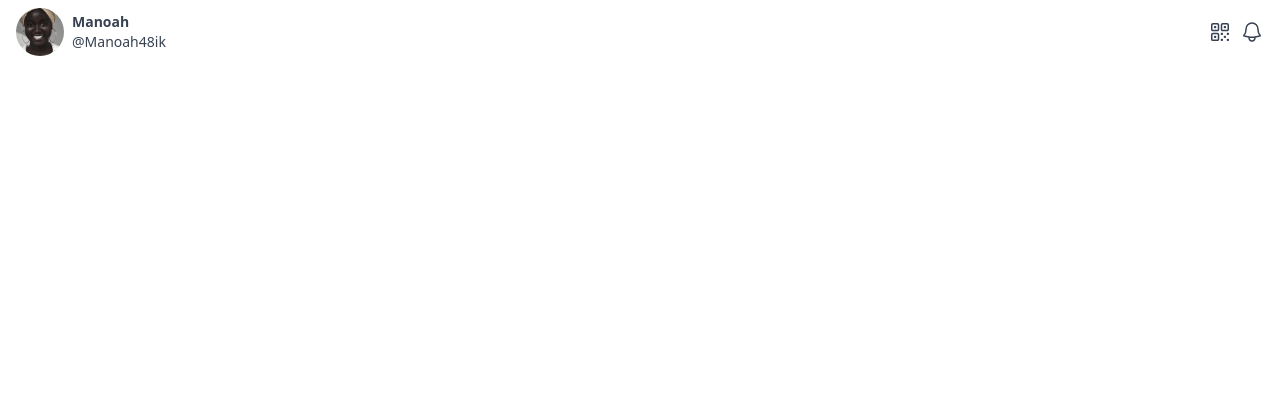
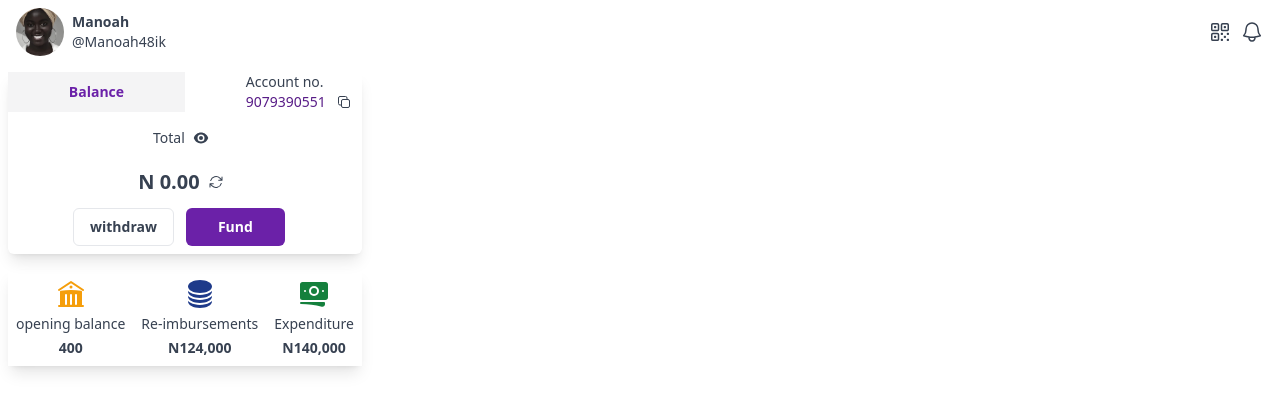
Before and after one commit to manoahLinks/expense-tracker, a React (Create React App) app in the folder frontend/: page /profile in a window 1280 px wide. Before the commit this address had no page. Shown: the top 412 px of the page. Built offline with nearby package versions, Linux system fonts and the light colour scheme.

Commit message:
styling cmponents of the profile page

```diff
--- a/frontend/src/App.js
+++ b/frontend/src/App.js
@@ -3,8 +3,11 @@ import { BrowserRouter as Router, Route, Routes } from 'react-router-dom';
 import NavBar from './components/NavBar';
 import TaskBar from './components/TaskBar';
 import HomePage from './pages/HomePage';
+import ProfilePage from './pages/ProfilePage';
 import Transactions from './components/Transactions';
 import ExpenseForm from './components/ExpenseForm';
+
+
 
 class App extends Component {
   render() {
@@ -15,6 +18,7 @@ class App extends Component {
           <div className='flex flex-col md:flex-row w-full'>
             <Routes>
               <Route exact path={`/`} element={<HomePage></HomePage>}></Route>
+              <Route path={`/profile`} element={<ProfilePage></ProfilePage>}></Route>
               <Route path={`/transactions`} element={<Transactions></Transactions>}></Route>
               <Route path={`/new`} element={<ExpenseForm></ExpenseForm>}></Route>
             </Routes>
--- /dev/null
+++ b/frontend/src/components/ExpenseCard.js
@@ -0,0 +1,43 @@
+const ExpenseCard = () => {
+    return (
+        <div className="flex flex-col m-2 rounded-md shadow-lg">
+            <div className="flex justify-between">
+                <div className="flex bg-zinc-100 justify-center w-6/12 items-center">
+                    <h4 className="font-semibold text-sm text-purple-800">Balance</h4>
+                </div>
+
+                <div className="">
+                    <h4>Account no.</h4>
+                    <div className="flex items-center">
+                        <h4 className="text-sm text-purple-900">9079390551</h4>
+                        <svg xmlns="http://www.w3.org/2000/svg" fill="none" viewBox="0 0 24 24" strokeWidth={1.5} stroke="currentColor" className="w-5 h-4 mx-2">
+                            <path strokeLinecap="round" strokeLinejoin="round" d="M16.5 8.25V6a2.25 2.25 0 00-2.25-2.25H6A2.25 2.25 0 003.75 6v8.25A2.25 2.25 0 006 16.5h2.25m8.25-8.25H18a2.25 2.25 0 012.25 2.25V18A2.25 2.25 0 0118 20.25h-7.5A2.25 2.25 0 018.25 18v-1.5m8.25-8.25h-6a2.25 2.25 0 00-2.25 2.25v6" />
+                        </svg>
+                    </div>
+                </div>
+            </div>
+
+            <div className="flex flex-col items-center p-2">
+                <div className="flex items-center p-2">
+                    <h4 className="text-sm">Total</h4>
+                    <svg xmlns="http://www.w3.org/2000/svg" viewBox="0 0 24 24" fill="currentColor" className="w-4 h-4 mx-2">
+                        <path d="M12 15a3 3 0 100-6 3 3 0 000 6z" />
+                        <path fillRule="evenodd" d="M1.323 11.447C2.811 6.976 7.028 3.75 12.001 3.75c4.97 0 9.185 3.223 10.675 7.69.12.362.12.752 0 1.113-1.487 4.471-5.705 7.697-10.677 7.697-4.97 0-9.186-3.223-10.675-7.69a1.762 1.762 0 010-1.113zM17.25 12a5.25 5.25 0 11-10.5 0 5.25 5.25 0 0110.5 0z" clipRule="evenodd" />
+                    </svg>
+                </div>
+                <div className="flex items-center py-3">
+                    <h4 className="text-xl font-semibold">N 0.00</h4>
+                    <svg xmlns="http://www.w3.org/2000/svg" viewBox="0 0 24 24" fill="currentColor" className="w-4 h-4 mx-2">
+                        <path fillRule="evenodd" d="M4.755 10.059a7.5 7.5 0 0112.548-3.364l1.903 1.903h-3.183a.75.75 0 100 1.5h4.992a.75.75 0 00.75-.75V4.356a.75.75 0 00-1.5 0v3.18l-1.9-1.9A9 9 0 003.306 9.67a.75.75 0 101.45.388zm15.408 3.352a.75.75 0 00-.919.53 7.5 7.5 0 01-12.548 3.364l-1.902-1.903h3.183a.75.75 0 000-1.5H2.984a.75.75 0 00-.75.75v4.992a.75.75 0 001.5 0v-3.18l1.9 1.9a9 9 0 0015.059-4.035.75.75 0 00-.53-.918z" clipRule="evenodd" />
+                    </svg>
+                </div>
+                <div className="flex">
+                    <button className="px-4 py-2 font-semibold border border-silver-100 rounded-md">withdraw</button>
+                    <button className="mx-3 px-8 font-semibold py-2 text-white rounded-md bg-purple-800">Fund</button>
+                </div>
+            </div>
+        </div>
+     );
+}
+
+export default ExpenseCard;
--- /dev/null
+++ b/frontend/src/components/ScoreCard.js
@@ -0,0 +1,39 @@
+const ScoreCard = () => {
+    return (
+        <div className="flex justify-evenly m-2 shadow-lg ">
+            <div className="flex flex-col items-center p-2">
+                <svg xmlns="http://www.w3.org/2000/svg" viewBox="0 0 24 24" fill="currentColor" className="w-8 h-8 fill-amber-500">
+                    <path d="M11.584 2.376a.75.75 0 01.832 0l9 6a.75.75 0 11-.832 1.248L12 3.901 3.416 9.624a.75.75 0 01-.832-1.248l9-6z" />
+                    <path fillRule="evenodd" d="M20.25 10.332v9.918H21a.75.75 0 010 1.5H3a.75.75 0 010-1.5h.75v-9.918a.75.75 0 01.634-.74A49.109 49.109 0 0112 9c2.59 0 5.134.202 7.616.592a.75.75 0 01.634.74zm-7.5 2.418a.75.75 0 00-1.5 0v6.75a.75.75 0 001.5 0v-6.75zm3-.75a.75.75 0 01.75.75v6.75a.75.75 0 01-1.5 0v-6.75a.75.75 0 01.75-.75zM9 12.75a.75.75 0 00-1.5 0v6.75a.75.75 0 001.5 0v-6.75z" clipRule="evenodd" />
+                    <path d="M12 7.875a1.125 1.125 0 100-2.25 1.125 1.125 0 000 2.25z" />
+                </svg>
+                <h4 className="my-1">opening balance</h4>
+                <h4 className=" text-sm font-semibold">400</h4>
+            </div>
+
+            <div className="flex flex-col items-center p-2">
+                <svg xmlns="http://www.w3.org/2000/svg" viewBox="0 0 24 24" fill="currentColor" className="w-8 h-8 fill-blue-900">
+                    <path d="M21 6.375c0 2.692-4.03 4.875-9 4.875S3 9.067 3 6.375 7.03 1.5 12 1.5s9 2.183 9 4.875z" />
+                    <path d="M12 12.75c2.685 0 5.19-.586 7.078-1.609a8.283 8.283 0 001.897-1.384c.016.121.025.244.025.368C21 12.817 16.97 15 12 15s-9-2.183-9-4.875c0-.124.009-.247.025-.368a8.285 8.285 0 001.897 1.384C6.809 12.164 9.315 12.75 12 12.75z" />
+                    <path d="M12 16.5c2.685 0 5.19-.586 7.078-1.609a8.282 8.282 0 001.897-1.384c.016.121.025.244.025.368 0 2.692-4.03 4.875-9 4.875s-9-2.183-9-4.875c0-.124.009-.247.025-.368a8.284 8.284 0 001.897 1.384C6.809 15.914 9.315 16.5 12 16.5z" />
+                    <path d="M12 20.25c2.685 0 5.19-.586 7.078-1.609a8.282 8.282 0 001.897-1.384c.016.121.025.244.025.368 0 2.692-4.03 4.875-9 4.875s-9-2.183-9-4.875c0-.124.009-.247.025-.368a8.284 8.284 0 001.897 1.384C6.809 19.664 9.315 20.25 12 20.25z" />
+                </svg>
+                <h4 className="my-1">Re-imbursements</h4>
+                <h4 className=" text-sm font-semibold">N124,000</h4>
+            </div>
+
+            <div className="flex flex-col items-center p-2">
+                <svg xmlns="http://www.w3.org/2000/svg" viewBox="0 0 24 24" fill="currentColor" className="w-8 h-8 fill-green-700">
+                    <path d="M12 7.5a2.25 2.25 0 100 4.5 2.25 2.25 0 000-4.5z" />
+                    <path fillRule="evenodd" d="M1.5 4.875C1.5 3.839 2.34 3 3.375 3h17.25c1.035 0 1.875.84 1.875 1.875v9.75c0 1.036-.84 1.875-1.875 1.875H3.375A1.875 1.875 0 011.5 14.625v-9.75zM8.25 9.75a3.75 3.75 0 117.5 0 3.75 3.75 0 01-7.5 0zM18.75 9a.75.75 0 00-.75.75v.008c0 .414.336.75.75.75h.008a.75.75 0 00.75-.75V9.75a.75.75 0 00-.75-.75h-.008zM4.5 9.75A.75.75 0 015.25 9h.008a.75.75 0 01.75.75v.008a.75.75 0 01-.75.75H5.25a.75.75 0 01-.75-.75V9.75z" clipRule="evenodd" />
+                    <path d="M2.25 18a.75.75 0 000 1.5c5.4 0 10.63.722 15.6 2.075 1.19.324 2.4-.558 2.4-1.82V18.75a.75.75 0 00-.75-.75H2.25z" />
+                </svg>
+                <h4 className="my-1">Expenditure</h4>
+                <h4 className=" text-sm font-semibold">N140,000</h4>
+            </div>
+
+        </div>
+     );
+}
+
+export default ScoreCard
--- /dev/null
+++ b/frontend/src/components/TableGrid.js
@@ -0,0 +1,42 @@
+const TableGrid = () => {
+    return (
+        <div className="grid grid-cols-1">
+            <div className="flex justify-between p-2 bg-white border-b border-silver-100 items-center">
+                <div className="flex items-center">
+                    <div className="p-2 rounded-full bg-green-200">
+                        <svg xmlns="http://www.w3.org/2000/svg" viewBox="0 0 24 24" fill="currentColor" className="w-4 h-4">
+                            <path fillRule="evenodd" d="M12 3.75a.75.75 0 01.75.75v13.19l5.47-5.47a.75.75 0 111.06 1.06l-6.75 6.75a.75.75 0 01-1.06 0l-6.75-6.75a.75.75 0 111.06-1.06l5.47 5.47V4.5a.75.75 0 01.75-.75z" clipRule="evenodd" />
+                        </svg>
+                    </div>
+
+                    <div className="flex flex-col mx-2">
+                        <h4 className="font-semibold">deposit-Paul Kunanzang</h4>
+                        <h4 className="font-light">12:33, Apr 20, 2020</h4>
+                    </div>
+                </div>
+
+                <h4 className="font-semibold text-sm">+1,100</h4>
+            </div>
+
+            <div className="flex justify-between p-2 bg-white items-center border-b border-silver-100 ">
+                <div className="flex items-center">
+                    <div className="p-2 rounded-full bg-red-200">
+                        <svg xmlns="http://www.w3.org/2000/svg" viewBox="0 0 24 24" fill="currentColor" className="w-4 h-4">
+                            <path fillRule="evenodd" d="M12 20.25a.75.75 0 01-.75-.75V6.31l-5.47 5.47a.75.75 0 01-1.06-1.06l6.75-6.75a.75.75 0 011.06 0l6.75 6.75a.75.75 0 11-1.06 1.06l-5.47-5.47V19.5a.75.75 0 01-.75.75z" clipRule="evenodd" />
+                        </svg>
+                    </div>
+
+                    <div className="flex flex-col mx-2">
+                        <h4 className="font-semibold">Expenditure-Muabsa Integrated</h4>
+                        <h4 className="font-light">12:33, Apr 20, 2020</h4>
+                    </div>
+                </div>
+
+                <h4 className="font-semibold text-sm">-9,000</h4>
+            </div>
+        </div>
+
+     );
+}
+
+export default TableGrid;
--- a/frontend/src/components/Transactions.js
+++ b/frontend/src/components/Transactions.js
@@ -1,3 +1,5 @@
+import TableGrid from "./TableGrid";
+
 const Transactions = () => {
     return (
         <div className="grid grid-cols-1 bg-gray-100 text-gray-700">
@@ -18,10 +20,14 @@ const Transactions = () => {
             </div>
 
             <div className="flex justify-between p-2">
-                <input type="month" name="" id="" />
+                <input type="month" name="" id="" className="h-4 p-2" />
                 <div className="flex">
 
                 </div>
+            </div>
+
+            <div className="grid grid-cols-1">
+                <TableGrid></TableGrid>
             </div>
 
         </div>
--- /dev/null
+++ b/frontend/src/pages/ProfilePage.js
@@ -0,0 +1,13 @@
+import ExpenseCard from "../components/ExpenseCard";
+import ScoreCard from "../components/ScoreCard";
+
+const ProfilePage = () => {
+    return (
+        <div className="grid grid-cols-1">
+            <ExpenseCard />
+            <ScoreCard />
+        </div>
+     );
+}
+
+export default ProfilePage;
```
Also changed, not shown: 1 other file (tests, documents, lock files or other folders).
